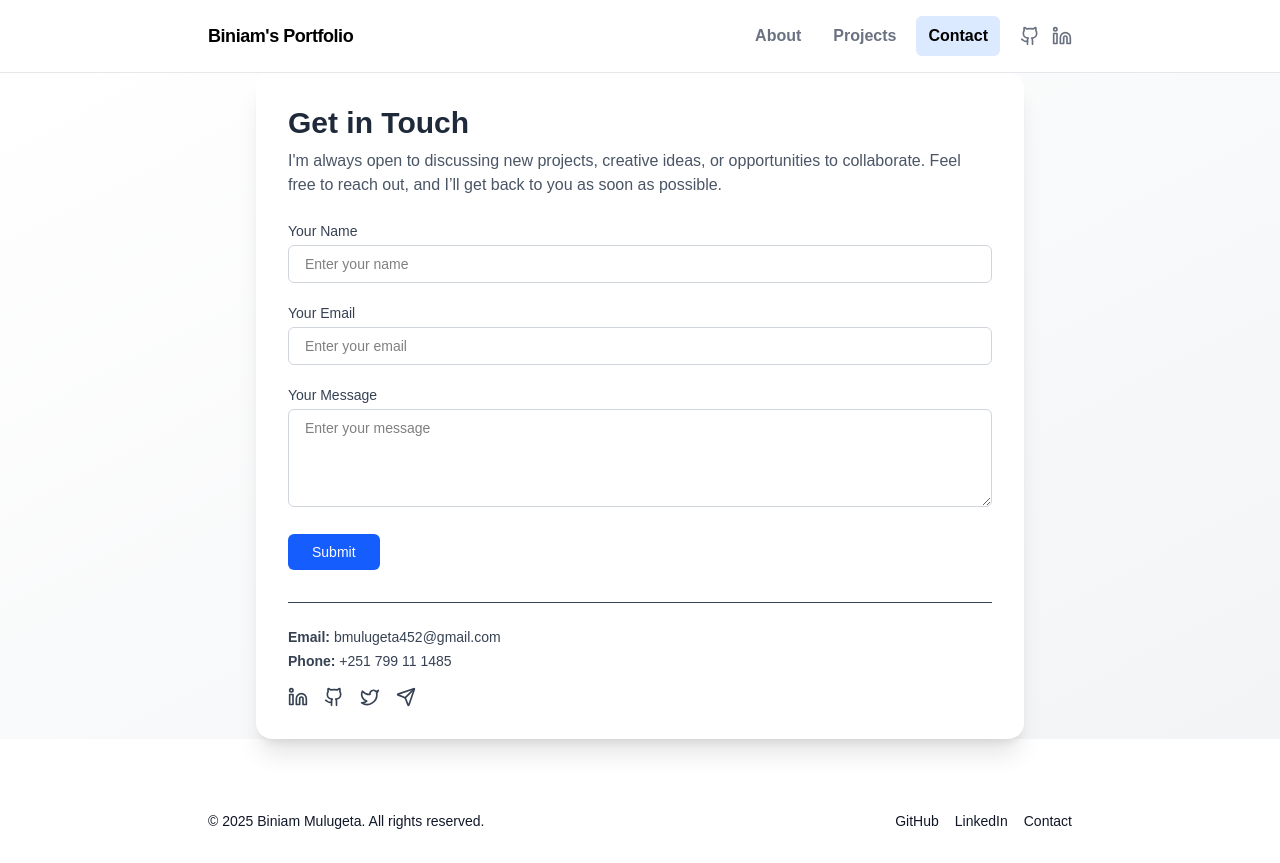
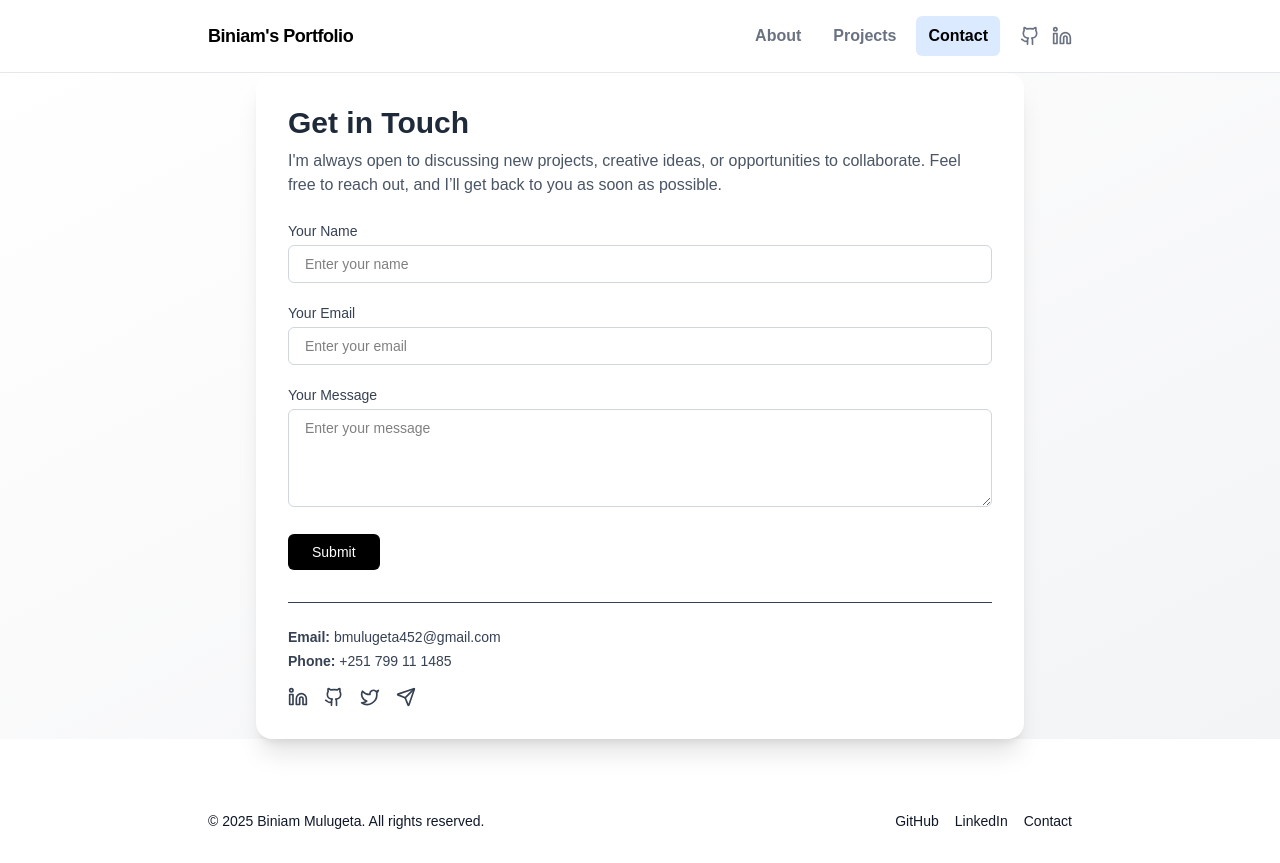
Before and after one commit to BinaChapi/Biniam_portfolio, a Next.js app: page /contact in a window 1280 px wide. Built offline with nearby package versions, Linux system fonts and the light colour scheme.

Commit message:
Update page.tsx

```diff
--- a/src/app/contact/page.tsx
+++ b/src/app/contact/page.tsx
@@ -88,7 +88,7 @@ export default function ContactPage() {
               <button
                 type="submit"
                 disabled={state.submitting}
-                className="bg-blue-600 text-white px-6 py-2 text-sm rounded-md hover:bg-blue-700 transition flex items-center justify-center gap-2 disabled:opacity-60"
+                className="bg-black text-white px-6 py-2 text-sm rounded-md hover:bg-blue-700 transition flex items-center justify-center gap-2 disabled:opacity-60"
               >
                 {state.submitting ? (
                   <>
```
